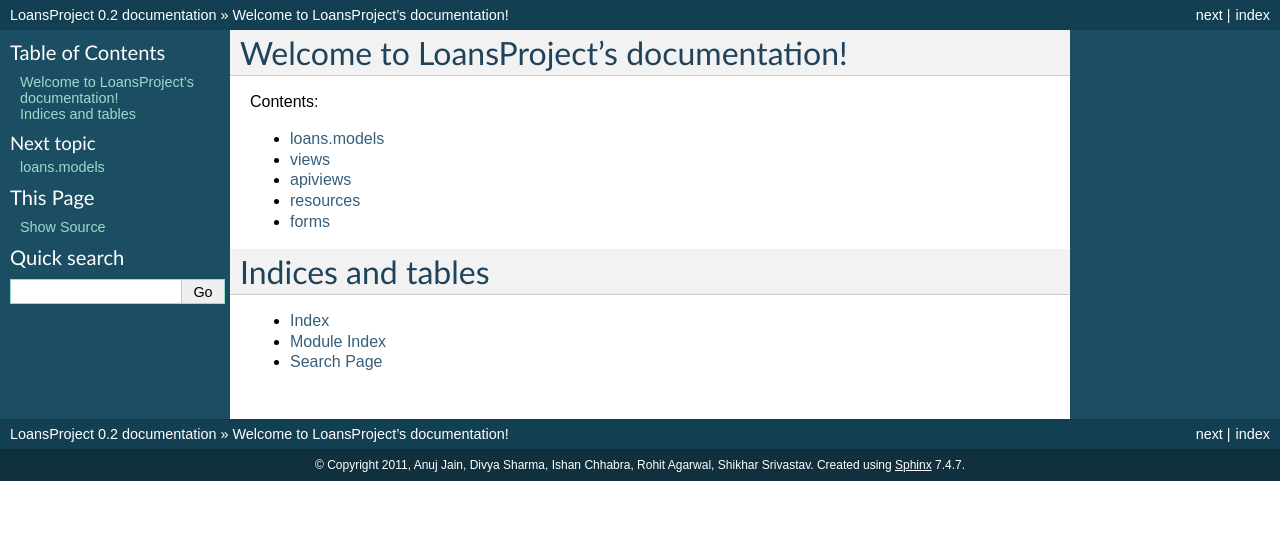
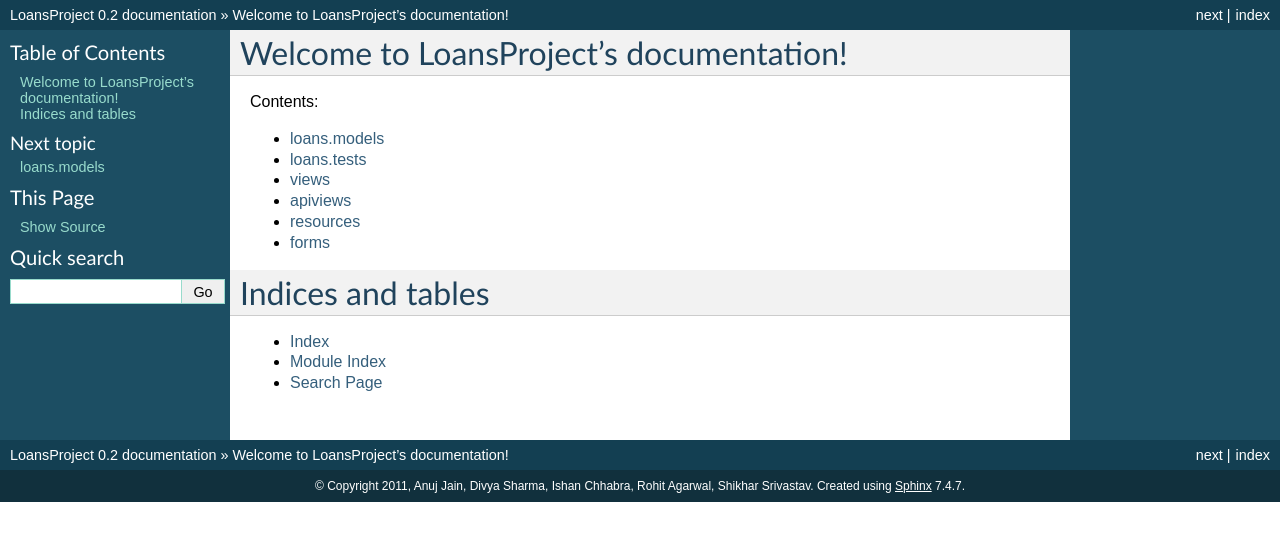
Before and after one commit to CSL306/loansProject, a Sphinx documentation site: the page built from docs/index.rst, in a window 1280 px wide. Shown: the top 541 px of the page. Built offline with Sphinx 7.4.7, drawn with Linux system fonts in a browser that asks for light colours.

Commit message:
Updated documentation for tests.py.

```diff
--- a/docs/loans.rst
+++ b/docs/loans.rst
@@ -3,3 +3,9 @@
 
 .. automodule:: loans.models
     :members:
+
+loans.tests
+======================
+
+.. automodule:: loans.tests
+    :members:
```
Also changed, not shown: 12 other files.
